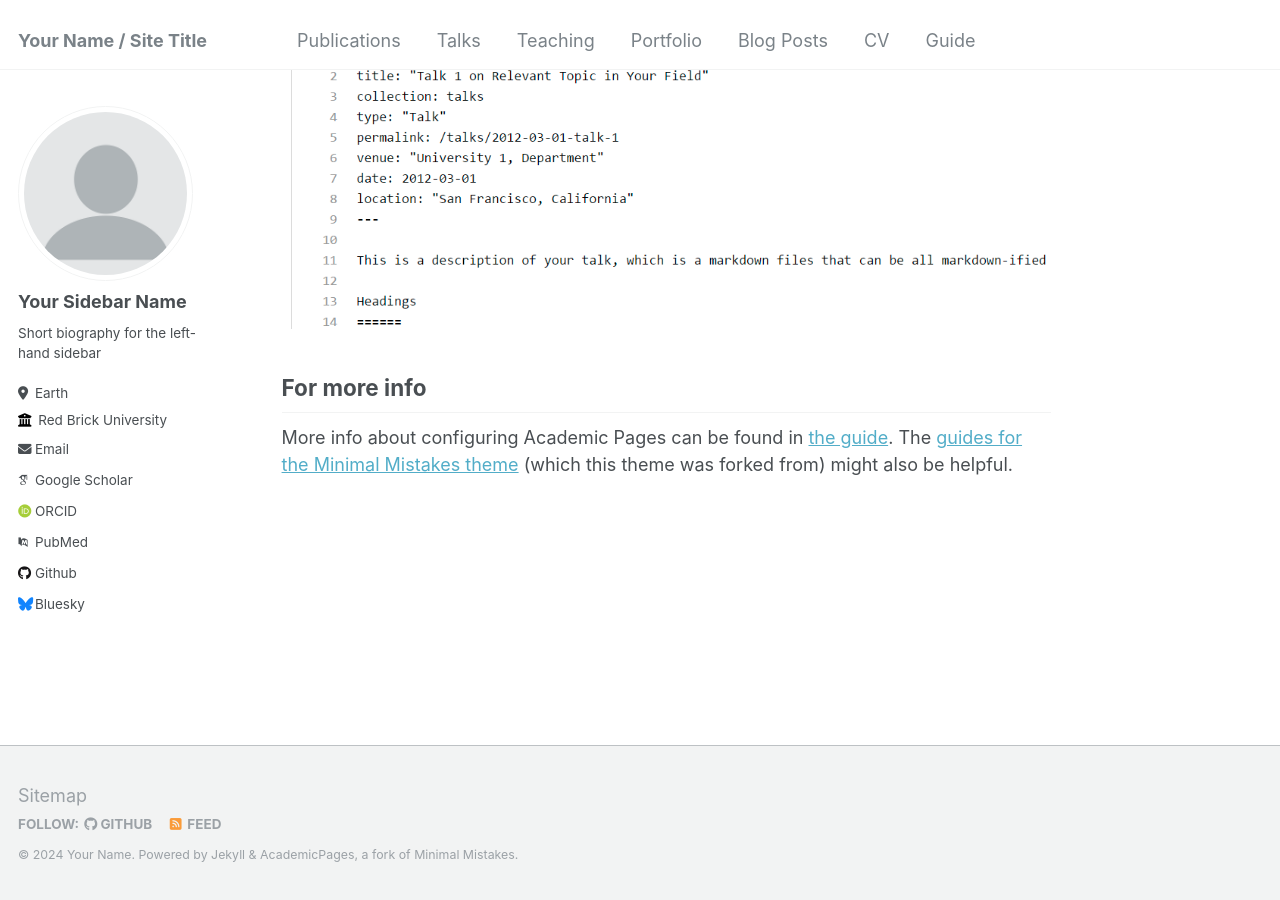
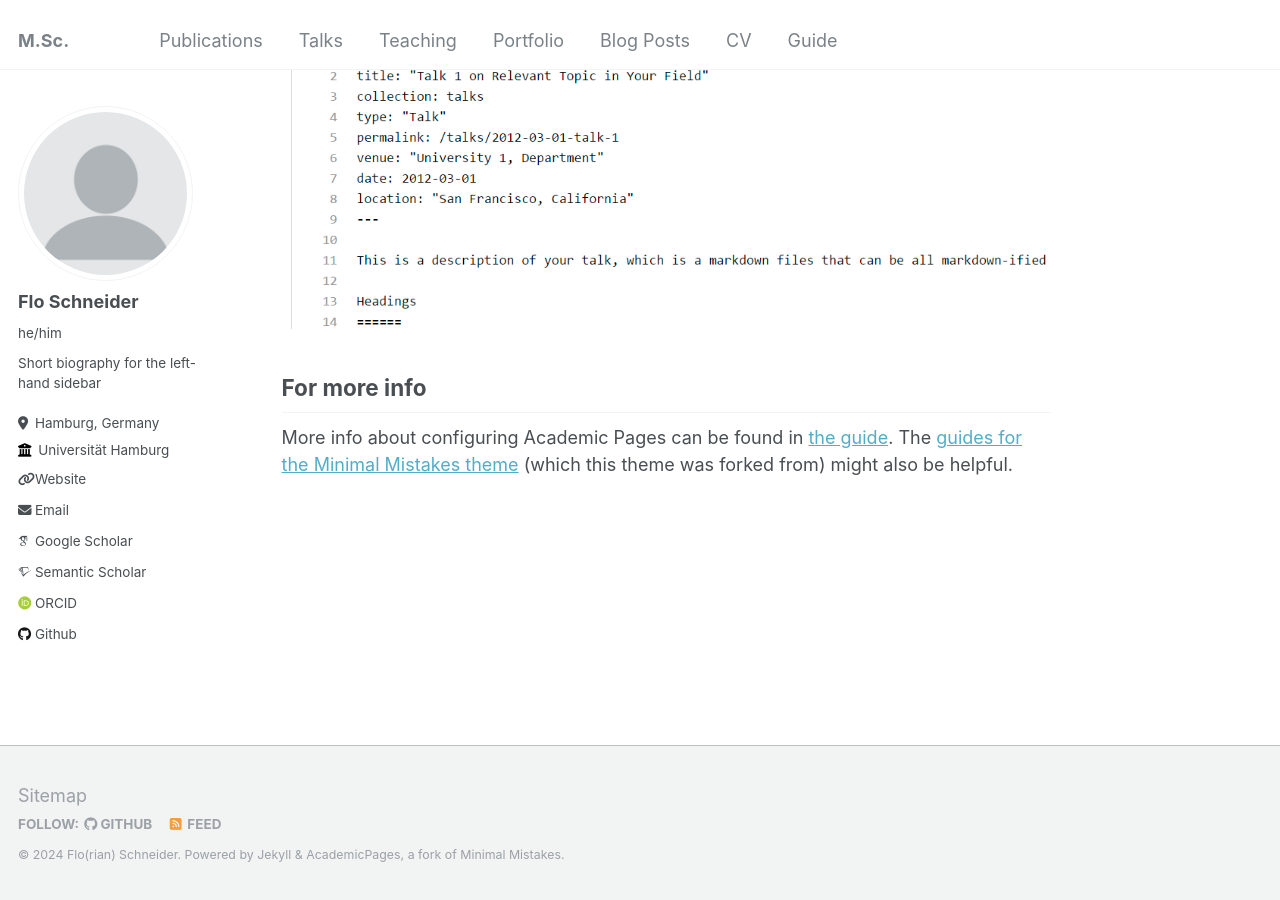
Before and after one commit to floschne/floschne.github.io, a Jekyll site: the page built from _pages/about.md, in a window 1280 px wide and 900 px high, scrolled down 2660 px. Built offline with Jekyll 4.4.1, drawn with Linux system fonts in a browser that asks for light colours; some web fonts are replaced.

```diff
--- a/_config.yml
+++ b/_config.yml
@@ -7,140 +7,134 @@
 # server process.
 
 # Basic Site Settings
-locale                   : "en-US"
-title                    : "Your Name / Site Title"
-title_separator          : "-"
-name                     : &name "Your Name"
-description              : &description "personal description"
-url                      : https://academicpages.github.io # the base hostname & protocol for your site e.g. "https://mmistakes.github.io"
-baseurl                  : "" # the subpath of your site, e.g. "/blog"
-repository               : "academicpages/academicpages.github.io"
+locale: "en-US"
+title: "M.Sc."
+title_separator: "-"
+name: &name "Flo(rian) Schneider"
+description: &description "personal description"
+url: https://floschne.github.io # the base hostname & protocol for your site e.g. "https://mmistakes.github.io"
+baseurl: "" # the subpath of your site, e.g. "/blog"
+repository: "floschne/floschne.github.io"
 
 # Site Author - The following control what appear as part of the author content on the side bar.
 #               If a field is blank the icon and link will not appear, otherwise it will be shown.
 #               Additional customization can be done by editing /_includes/author-profile.html
 author:
   # Biographic information
-  avatar           : "profile.png"
-  name             : "Your Sidebar Name"
-  pronouns         : # example: "she/her"
-  bio              : "Short biography for the left-hand sidebar"
-  location         : "Earth"
-  employer         : "Red Brick University"
-  uri              : # URL
-  email            : "none@example.org"
+  avatar: "profile.png"
+  name: "Flo Schneider"
+  pronouns: "he/him"
+  bio: "Short biography for the left-hand sidebar"
+  location: "Hamburg, Germany"
+  employer: "Universität Hamburg"
+  uri: "https://www.inf.uni-hamburg.de/en/inst/ab/lt/people/florian-schneider.html"
+  email: "florian.schneider-1@uni-hamburg.de"
 
   # Academic websites
-  arxiv            : # URL - Update with the correct link to your profile
-  googlescholar    : "https://scholar.google.com/citations?user=PS_CX0AAAAAJ"
-  impactstory      : # URL
-  orcid            : "http://orcid.org/yourorcidurl"
-  semantic         : # URL
-  pubmed           : "https://www.ncbi.nlm.nih.gov/pubmed/?term=john+snow"
-  researchgate     : # URL
+  arxiv: # URL - Update with the correct link to your profile
+  googlescholar: "https://scholar.google.com/citations?user=dcM0VxcAAAAJ"
+  orcid: "https://orcid.org/0000-0003-4141-1415"
+  semantic: "https://www.semanticscholar.org/author/Florian-Schneider/2188811641"
+  pubmed: # "https://www.ncbi.nlm.nih.gov/pubmed/?term=john+snow"
+  researchgate: # URL
 
   # Repositories and software development
-  bitbucket        : # Username - Update with your username on the site
-  codepen          : # Username
-  dribbble         : # Username
-  github           : "academicpages"
-  kaggle           : # Username
-  stackoverflow    : # User number or user number and name (i.e., use "1" or "1/jeff-atwood")
+  bitbucket: # Username - Update with your username on the site
+  codepen: # Username
+  dribbble: # Username
+  github: "floschne"
+  kaggle: # Username
+  stackoverflow: # User number or user number and name (i.e., use "1" or "1/jeff-atwood")
 
   # Social media
-  bluesky          : "bsky.app" # Replace this with you Bluesky username
-  facebook         : # Username
-  flickr           : # Username
-  foursquare       : # Username
-  goodreads        : # Username
-  google_plus      : # Username
-  keybase          : # Username
-  instagram        : # Username
-  lastfm           : # Username
-  linkedin         : # Username
-  mastodon         : # URL
-  medium           : # URL
-  pinterest        : # Username
-  soundcloud       : # Username
-  steam            : # Username
-  telegram         : # URL
-  tumblr           : # Username
-  twitter          : # Username for X / Twitter
-  vine             : # Username
-  weibo            : # Username
-  wikipedia        : # Username
-  xing             : # Username
-  youtube          : # Username
-  zhihu            : # URL
-
+  bluesky: #"bsky.app" # Replace this with you Bluesky username
+  facebook: # Username
+  flickr: # Username
+  foursquare: # Username
+  goodreads: # Username
+  google_plus: # Username
+  keybase: # Username
+  instagram: # Username
+  lastfm: # Username
+  linkedin: # Username
+  mastodon: # URL
+  medium: # URL
+  pinterest: # Username
+  soundcloud: # Username
+  steam: # Username
+  telegram: # URL
+  tumblr: # Username
+  twitter: # Username for X / Twitter
+  vine: # Username
+  weibo: # Username
+  wikipedia: # Username
+  xing: # Username
+  youtube: # Username
+  zhihu: # URL
 
 # Site Settings
-teaser                   :  # filename of teaser fallback teaser image placed in /images/, .e.g. "500x300.png"
-breadcrumbs              : false # true, false (default)
-words_per_minute         : 160
-future                   : true
-read_more                : "disabled" # if enabled, adds "Read more" links to excerpts
-talkmap_link             : false #change to true to add link to talkmap on talks page
+teaser: # filename of teaser fallback teaser image placed in /images/, .e.g. "500x300.png"
+breadcrumbs: false # true, false (default)
+words_per_minute: 160
+future: true
+read_more: "disabled" # if enabled, adds "Read more" links to excerpts
+talkmap_link: false #change to true to add link to talkmap on talks page
 comments:
-  provider               : # false (default), "disqus", "discourse", "facebook", "google-plus", "staticman", "custom"
+  provider: # false (default), "disqus", "discourse", "facebook", "google-plus", "staticman", "custom"
   disqus:
-    shortname            :
+    shortname:
   discourse:
-    server               : # https://meta.discourse.org/t/embedding-discourse-comments-via-javascript/31963 , e.g.: meta.discourse.org
+    server: # https://meta.discourse.org/t/embedding-discourse-comments-via-javascript/31963 , e.g.: meta.discourse.org
   facebook:
-    appid                :
-    num_posts            : # 5 (default)
-    colorscheme          : # "light" (default), "dark"
+    appid:
+    num_posts: # 5 (default)
+    colorscheme: # "light" (default), "dark"
 staticman:
-  allowedFields          : ['name', 'email', 'url', 'message']
-  branch                 : "gh-pages" # "master", "gh-pages"
-  commitMessage          : "New comment."
-  filename               : comment-{@timestamp}
-  format                 : "yml"
-  moderation             : true
-  path                   : "_data/comments/{options.slug}"
-  requiredFields         : ['name', 'email', 'message']
+  allowedFields: ["name", "email", "url", "message"]
+  branch: "gh-pages" # "master", "gh-pages"
+  commitMessage: "New comment."
+  filename: comment-{@timestamp}
+  format: "yml"
+  moderation: true
+  path: "_data/comments/{options.slug}"
+  requiredFields: ["name", "email", "message"]
   transforms:
-    email                : "md5"
+    email: "md5"
   generatedFields:
     date:
-      type               : "date"
+      type: "date"
       options:
-        format           : "iso8601" # "iso8601" (default), "timestamp-seconds", "timestamp-milliseconds"
+        format: "iso8601" # "iso8601" (default), "timestamp-seconds", "timestamp-milliseconds"
 atom_feed:
-  hide                   : false     # change to true to hide the RSS feed in the footer
-  path                   : # blank (default) uses feed.xml
-
+  hide: false # change to true to hide the RSS feed in the footer
+  path: # blank (default) uses feed.xml
 
 # SEO Related
-google_site_verification :
-bing_site_verification   :
-alexa_site_verification  :
-yandex_site_verification :
-
+google_site_verification:
+bing_site_verification:
+alexa_site_verification:
+yandex_site_verification:
 
 # Social Sharing
 twitter:
-  username               : &twitter
+  username: &twitter
 facebook:
-  username               :
-  app_id                 :
-  publisher              :
-og_image                 :  # Open Graph/Twitter default site image
+  username:
+  app_id:
+  publisher:
+og_image: # Open Graph/Twitter default site image
 # For specifying social profiles
 # - https://developers.google.com/structured-data/customize/social-profiles
 social:
-  type                   : # Person or Organization (defaults to Person)
-  name                   : # If the user or organization name differs from the site's name
+  type: # Person or Organization (defaults to Person)
+  name: # If the user or organization name differs from the site's name
   links: # An array of links to social media profiles
-
 
 # Analytics
 analytics:
-  provider               :  "false" # false (default), "google", "google-universal", "google-analytics-4", "custom"
+  provider: "false" # false (default), "google", "google-universal", "google-analytics-4", "custom"
   google:
-    tracking_id          :
-
+    tracking_id:
 
 # Reading Files
 include:
@@ -177,14 +171,12 @@ keep_files:
 encoding: "utf-8"
 markdown_ext: "markdown,mkdown,mkdn,mkd,md"
 
-
 # Conversion
 markdown: kramdown
 highlighter: rouge
 lsi: false
 excerpt_separator: "\n\n"
 incremental: false
-
 
 # Markdown Processing
 kramdown:
@@ -196,7 +188,6 @@ kramdown:
   toc_levels: 1..6
   smart_quotes: lsquo,rsquo,ldquo,rdquo
   enable_coderay: false
-
 
 # Collections
 collections:
@@ -212,7 +203,6 @@ collections:
   talks:
     output: true
     permalink: /:collection/:path/
-
 
 # Defaults
 defaults:
@@ -270,19 +260,16 @@ defaults:
       author_profile: true
       share: true
 
-
 # Sass/SCSS
 sass:
   sass_dir: _sass
   style: compressed # http://sass-lang.com/documentation/file.SASS_REFERENCE.html#output_style
-
 
 # Outputting
 permalink: /:categories/:title/
 # paginate: 5 # amount of posts to show
 # paginate_path: /page:num/
 timezone: America/Los_Angeles # http://en.wikipedia.org/wiki/List_of_tz_database_time_zones
-
 
 # Plugins
 plugins:
@@ -298,7 +285,6 @@ whitelist:
   - jekyll-gist
   - jekyll-feed
   - jemoji
-
 
 # Archives
 #  Type
@@ -328,7 +314,6 @@ tag_archive:
 #     category: /categories/:name/
 #     tag: /tags/:name/
 
-
 # HTML Compression
 # - http://jch.penibelst.de/
 compress_html:
```
Also changed, not shown: 6 other files.
